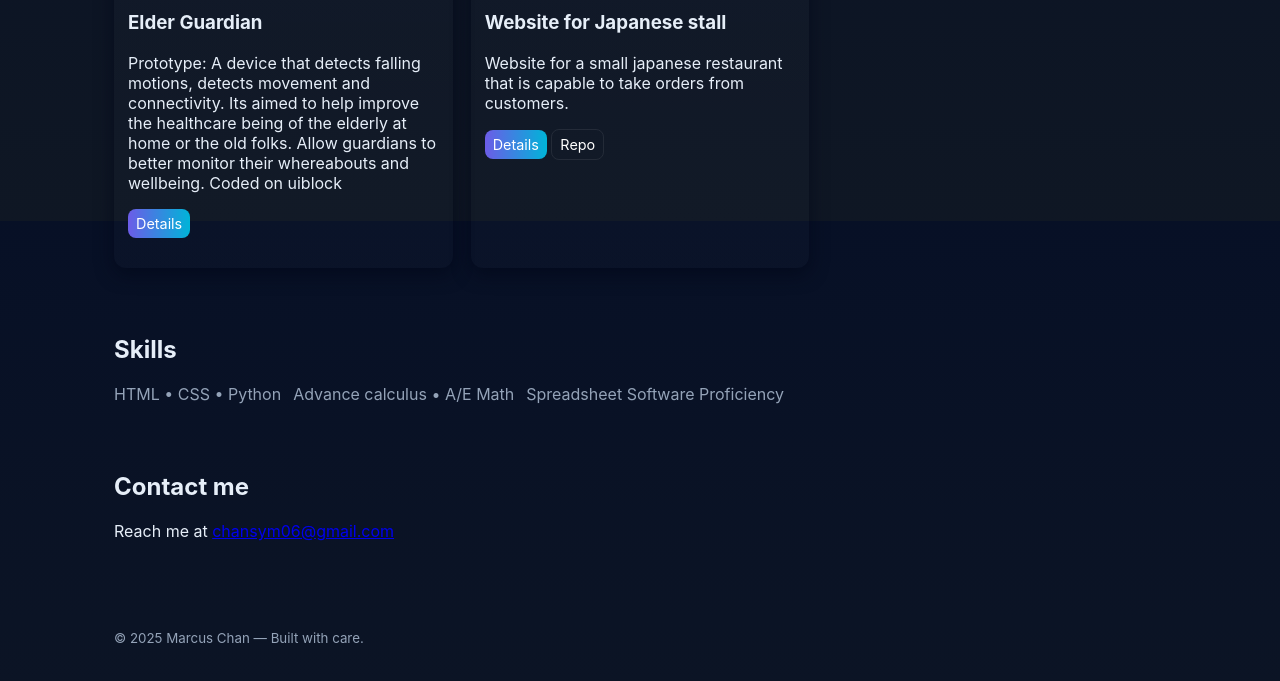
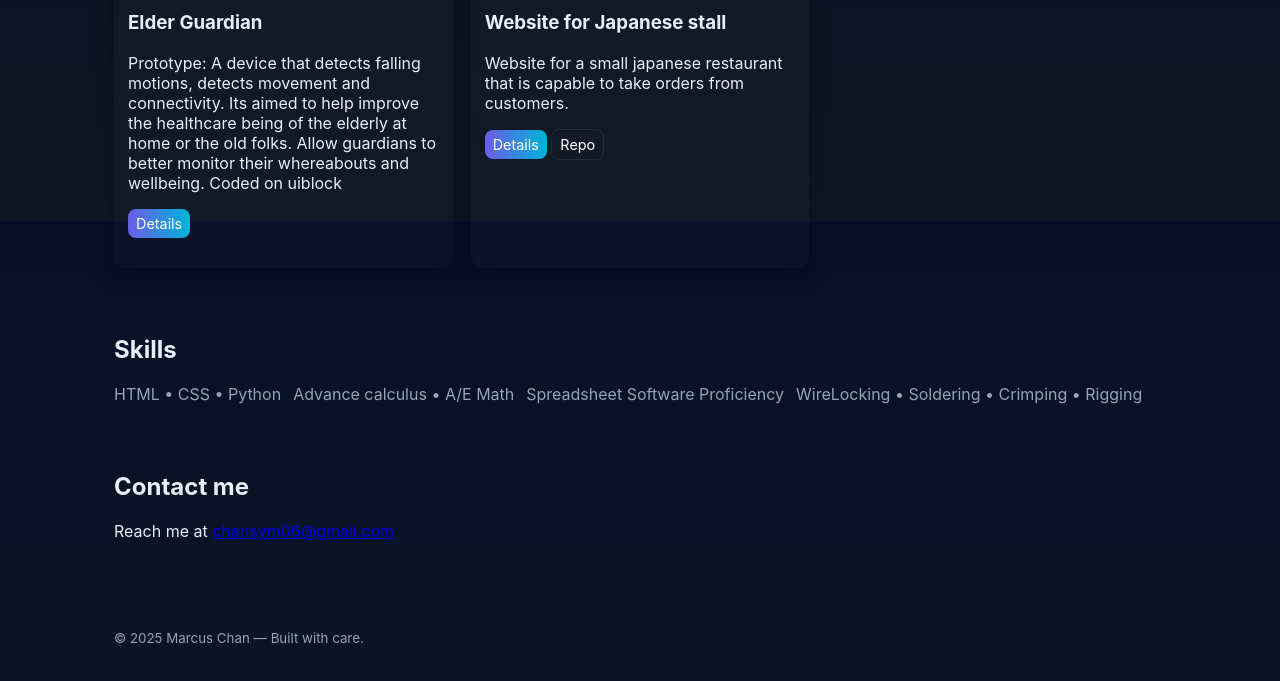
Before and after one commit to NING-2gb/MarcusPortfolio, a plain HTML site: page index.html in a window 1280 px wide. Shown: the part 1379-2060 px from the top of the page. Drawn offline with Linux system fonts and the light colour scheme.

Commit message:
Update index.html

```diff
--- a/index.html
+++ b/index.html
@@ -116,6 +116,7 @@
 				<li>HTML • CSS • Python</li>
 				<li>Advance calculus • A/E Math </li>
 				<li>Spreadsheet Software Proficiency</li>
+				<li>WireLocking • Soldering • Crimping • Rigging</li>
 			</ul>
 		</section>
 
```
